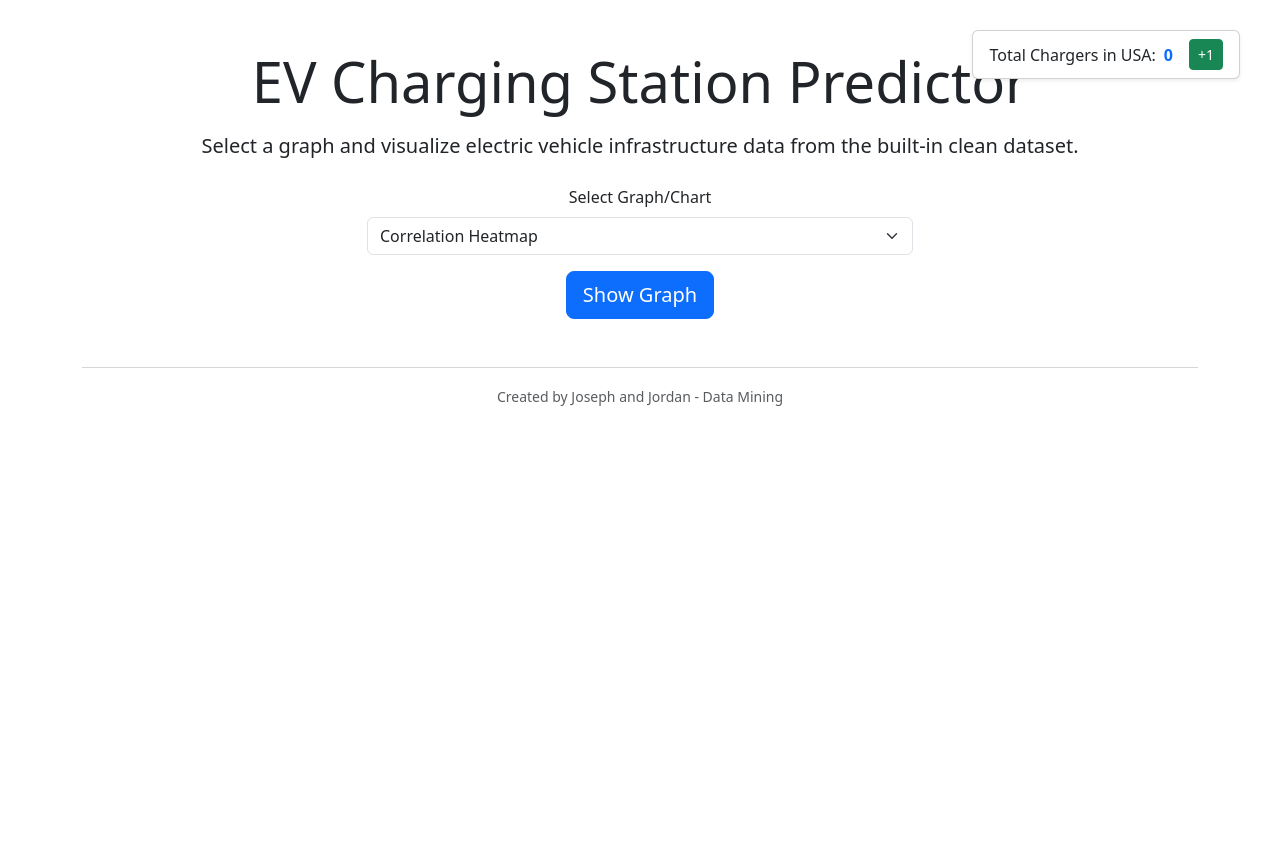
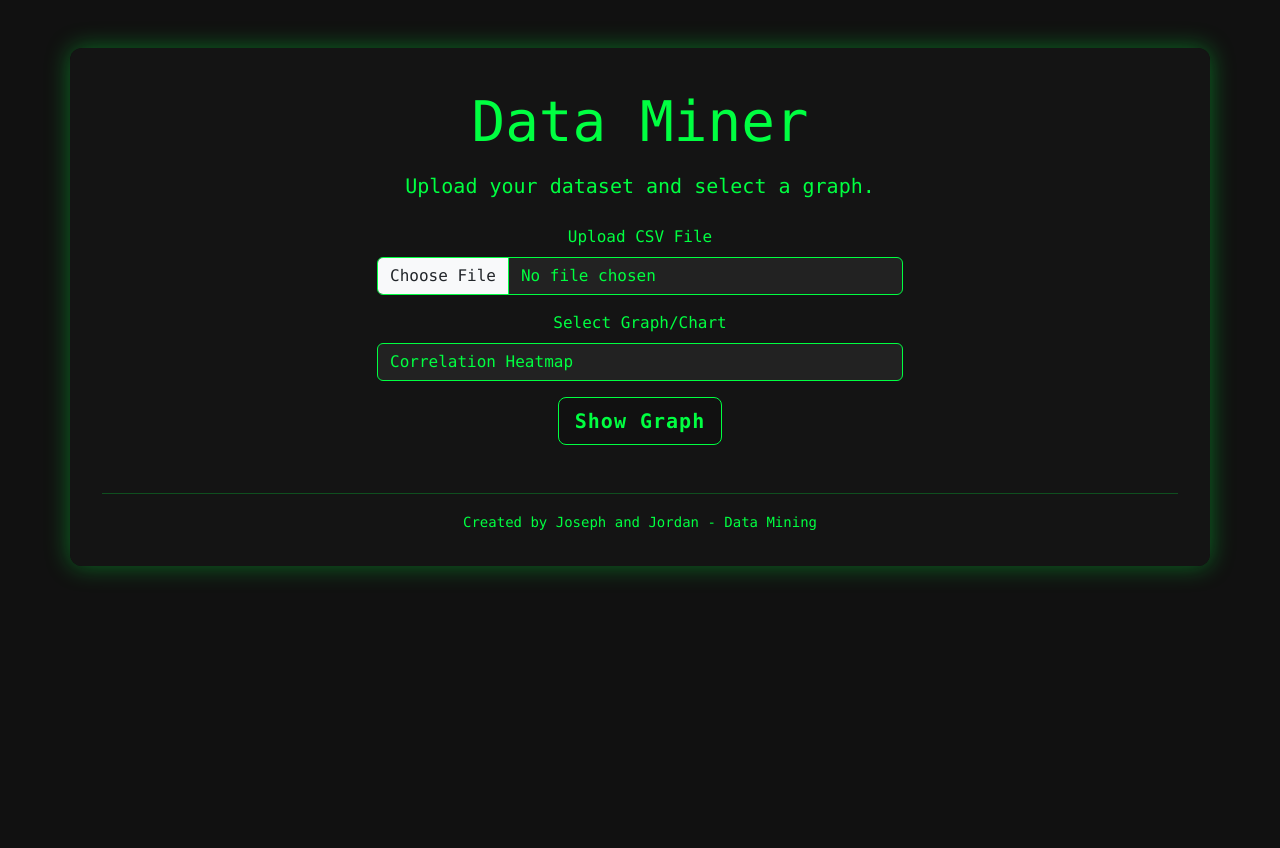
Before and after one commit to Jdeandrade22/DataMining, a Flask app: page / in a window 1280 px wide. Before the commit the page ends 406 px from the top, so only its background shows below. Run offline with Flask 3, Linux system fonts and the light colour scheme; parts of the project's set-up code (start-up, migrations or seed data) failed here and were passed over.

Commit message:
Refactor: user uploads CSV, remove unused graphs, hacker theme, new title, and UI tweaks

```diff
--- a/app.py
+++ b/app.py
@@ -76,12 +76,7 @@ def get_cities(state):
 
 @app.route('/')
 def welcome():
-    try:
-        df = pd.read_csv('Cleaner_EV_Charging_Stations_3.csv', encoding="latin1")
-        total_chargers = int(df['Total_Chargers'].sum())
-    except Exception:
-        total_chargers = 0
-    return render_template('main.html', total_chargers=total_chargers)
+    return render_template('main.html', total_chargers=0)
 
 @app.route('/wack')
 def home():
@@ -451,11 +446,18 @@ def allowed_file(filename):
 
 @app.route('/process', methods=['POST'])
 def process():
+    csv_file = request.files.get('csv_file')
     graph_type = request.form.get('graph_type')
+    if not csv_file:
+        return jsonify({'error': 'Please upload a CSV file.'})
     try:
-        station_df = pd.read_csv('Cleaner_EV_Charging_Stations_3.csv', encoding="latin1")
+        import io
+        station_df = pd.read_csv(io.BytesIO(csv_file.read()), encoding="latin1")
     except Exception as e:
-        return jsonify({'error': f'Could not load dataset: {e}'})
+        return jsonify({'error': f'Could not read uploaded file: {e}'})
+
+    # Calculate total chargers for badge update (optional, could be sent back in response)
+    total_chargers = int(station_df['Total_Chargers'].sum()) if 'Total_Chargers' in station_df.columns else 0
 
     # Generate chart based on selection
     chart_filename = f'chart_{uuid.uuid4().hex}.png'
@@ -467,14 +469,6 @@ def process():
             plt.figure(figsize=(10, 8))
             sns.heatmap(station_df[numeric_cols].corr(), annot=True, cmap="coolwarm")
             plt.title("Correlation Matrix of Numeric Features")
-            plt.tight_layout()
-            plt.savefig(chart_filepath)
-        elif graph_type == 'station_distribution':
-            plt.figure(figsize=(10, 6))
-            plt.scatter(station_df['Longitude'], station_df['Latitude'], alpha=0.3, s=2)
-            plt.title("Distribution of Charging Stations in the U.S.")
-            plt.xlabel("Longitude")
-            plt.ylabel("Latitude")
             plt.tight_layout()
             plt.savefig(chart_filepath)
         elif graph_type == 'kmeans_clustering':
@@ -528,58 +522,19 @@ def process():
             plt.colorbar(label="Cluster ID")
             plt.tight_layout()
             plt.savefig(chart_filepath)
-        elif graph_type == 'barh_ev_vs_stations':
-            # Barh: EV Registrations and Charging Stations (using only station_df)
-            reg_counts = station_df.groupby('State')['EV_Registrations'].sum()
-            station_counts = station_df.groupby('State')['Total_Chargers'].sum()
-            states = list(set(reg_counts.index) & set(station_counts.index))
-            reg_counts = reg_counts[states]
-            station_counts = station_counts[states]
-            fig, (ax1, ax2) = plt.subplots(1, 2, figsize=(20, 8))
-            fig.suptitle('EV Infrastructure Analysis', fontsize=16, y=0.95)
-            # Plot 1: EV Registrations
-            colors = plt.cm.viridis(np.linspace(0.2, 0.8, len(states)))
-            bars1 = ax1.barh(states, reg_counts, color=colors, alpha=0.7)
-            ax1.set_title('EV Registrations by State', fontsize=14, pad=20)
-            ax1.set_xlabel('Number of Registrations', fontsize=12)
-            ax1.set_ylabel('State', fontsize=12)
-            # Plot 2: Charging Stations
-            bars2 = ax2.barh(states, station_counts, color=colors, alpha=0.7)
-            ax2.set_title('Charging Stations by State', fontsize=14, pad=20)
-            ax2.set_xlabel('Number of Charging Stations', fontsize=12)
-            ax2.set_ylabel('State', fontsize=12)
-            plt.tight_layout()
-            plt.savefig(chart_filepath)
         elif graph_type == 'pie_top5_stations':
-            # Pie chart: Top 5 States by Charging Stations
             station_counts = station_df.groupby('State')['Total_Chargers'].sum().sort_values(ascending=False)
             plt.figure(figsize=(12, 8))
             plt.pie(station_counts.head(5), labels=station_counts.head(5).index, autopct='%1.1f%%',
                     colors=plt.cm.viridis(np.linspace(0.2, 0.8, 5)), startangle=90)
             plt.title('Top 5 States by Charging Stations (February 2024 Data)', fontsize=14, pad=20)
             plt.savefig(chart_filepath)
-        elif graph_type == 'stacked_ev_vs_stations':
-            # Stacked bar: EV Registrations vs Charging Stations (Top 5 States)
-            station_counts = station_df.groupby('State')['Total_Chargers'].sum().sort_values(ascending=False)
-            top_5_states = station_counts.head(5).index
-            reg_data = station_df[station_df['State'].isin(top_5_states)].groupby('State')['EV_Registrations'].sum().reindex(top_5_states)
-            station_counts_top5 = station_counts[top_5_states]
-            fig, ax = plt.subplots(figsize=(12, 6))
-            x = np.arange(len(top_5_states))
-            width = 0.35
-            ax.bar(x - width/2, reg_data.values, width, label='EV Registrations', color='skyblue', alpha=0.7)
-            ax.bar(x + width/2, station_counts_top5.values, width, label='Charging Stations', color='lightgreen', alpha=0.7)
-            ax.set_ylabel('Count', fontsize=12)
-            ax.set_title('EV Registrations vs Charging Stations\nTop 5 States Comparison', fontsize=14, pad=20)
-            ax.set_xticks(x)
-            ax.set_xticklabels(top_5_states, rotation=45, ha='right')
-            ax.legend()
-            plt.tight_layout()
-            plt.savefig(chart_filepath)
+        elif graph_type == 'station_distribution':
+            return jsonify({'error': 'This graph type is not supported.'})
         else:
             return jsonify({'error': 'Invalid graph type selected.'})
         chart_url = f'/static/{chart_filename}'
-        return jsonify({'chart_url': chart_url})
+        return jsonify({'chart_url': chart_url, 'total_chargers': total_chargers})
     except Exception as e:
         return jsonify({'error': f'Error generating chart: {e}'})
 
--- a/templates/main.html
+++ b/templates/main.html
@@ -6,40 +6,85 @@
     <title>EV Charging Station Predictor</title>
     <link href="https://cdn.jsdelivr.net/npm/bootstrap@5.3.2/dist/css/bootstrap.min.css" rel="stylesheet">
     <style>
-        .top-right-badge {
-            position: absolute;
-            top: 30px;
-            right: 40px;
-            z-index: 1000;
+        body {
+            background: #111;
+            color: #00ff41;
+            font-family: 'Fira Mono', 'Consolas', 'Menlo', 'Monaco', monospace;
+            min-height: 100vh;
+        }
+        .container {
+            background: rgba(20, 20, 20, 0.97);
+            border-radius: 12px;
+            box-shadow: 0 0 24px #00ff4160;
+            padding: 2.5rem 2rem 2rem 2rem;
+            margin-top: 3rem;
+        }
+        h1, .lead, label, .form-label, .card-title, .form-select, .form-control, .btn, .alert, small {
+            color: #00ff41 !important;
+        }
+        .form-control, .form-select {
+            background: #222;
+            border: 1px solid #00ff41;
+            color: #00ff41;
+        }
+        .form-control:focus, .form-select:focus {
+            background: #111;
+            color: #00ff41;
+            border-color: #00ff41;
+            box-shadow: 0 0 0 0.2rem #00ff4180;
+        }
+        .btn-primary {
+            background: #111;
+            border: 1px solid #00ff41;
+            color: #00ff41;
+            font-weight: bold;
+            letter-spacing: 1px;
+            transition: background 0.2s, color 0.2s;
+        }
+        .btn-primary:hover, .btn-primary:focus {
+            background: #00ff41;
+            color: #111;
+            border: 1px solid #00ff41;
+        }
+        .img-fluid {
+            border: 2px solid #00ff41;
+            border-radius: 8px;
+            margin-top: 1.5rem;
+            background: #222;
+        }
+        .alert-danger, .alert-warning, .alert-success {
+            background: #222 !important;
+            color: #00ff41 !important;
+            border: 1px solid #00ff41 !important;
+        }
+        hr {
+            border-top: 1px solid #00ff41;
+        }
+        small {
+            color: #00ff41 !important;
         }
     </style>
 </head>
 <body>
-    <div class="top-right-badge">
-        <div class="card shadow-sm">
-            <div class="card-body py-2 px-3 d-flex align-items-center">
-                <span class="me-2">Total Chargers in USA:</span>
-                <span id="total-chargers" class="fw-bold text-primary">{{ total_chargers }}</span>
-                <button id="plus-one" class="btn btn-sm btn-success ms-3">+1</button>
+    <div class="container text-center">
+        <h1 class="display-4 mb-3">Data Miner</h1>
+        <p class="lead mb-4">Upload your dataset and select a graph.</p>
+        <form id="processForm" method="POST" enctype="multipart/form-data" action="/process">
+            <div class="row justify-content-center mb-3">
+                <div class="col-md-6">
+                    <label for="csv_file" class="form-label">Upload CSV File</label>
+                    <input type="file" class="form-control" id="csv_file" name="csv_file" accept=".csv" required>
+                </div>
             </div>
-        </div>
-    </div>
-    <div class="container text-center mt-5">
-        <h1 class="display-4 mb-3">EV Charging Station Predictor</h1>
-        <p class="lead mb-4">Select a graph and visualize electric vehicle infrastructure data from the built-in clean dataset.</p>
-        <form id="processForm" method="POST" action="/process">
             <div class="row justify-content-center mb-3">
                 <div class="col-md-6">
                     <label for="graph_type" class="form-label">Select Graph/Chart</label>
                     <select class="form-select" id="graph_type" name="graph_type" required>
                         <option value="correlation_heatmap">Correlation Heatmap</option>
-                        <option value="station_distribution">Distribution of Charging Stations (Scatter)</option>
                         <option value="kmeans_clustering">K-Means Clustering</option>
                         <option value="dbscan_clustering">DBSCAN Clustering</option>
                         <option value="birch_clustering">BIRCH Clustering</option>
-                        <option value="barh_ev_vs_stations">EV Registrations and Charging Stations (Barh)</option>
                         <option value="pie_top5_stations">Top 5 States by Charging Stations (Pie Chart)</option>
-                        <option value="stacked_ev_vs_stations">EV Registrations vs Charging Stations (Stacked Bar)</option>
                     </select>
                 </div>
             </div>
@@ -49,8 +94,8 @@
         <script>
         document.getElementById('processForm').onsubmit = async function(e) {
             e.preventDefault();
-            const formData = new FormData();
-            formData.append('graph_type', document.getElementById('graph_type').value);
+            const form = document.getElementById('processForm');
+            const formData = new FormData(form);
             document.getElementById('chart-result').innerHTML = '<div class="text-muted">Processing...</div>';
             const response = await fetch('/process', {
                 method: 'POST',
@@ -65,11 +110,6 @@
                 document.getElementById('chart-result').innerHTML = '<div class="alert alert-warning">Unknown error.</div>';
             }
         };
-        // +1 button logic
-        document.getElementById('plus-one').onclick = function() {
-            const el = document.getElementById('total-chargers');
-            el.textContent = parseInt(el.textContent.replace(/,/g, '')) + 1;
-        };
         </script>
         <footer class="mt-5 text-muted">
             <hr>
```
